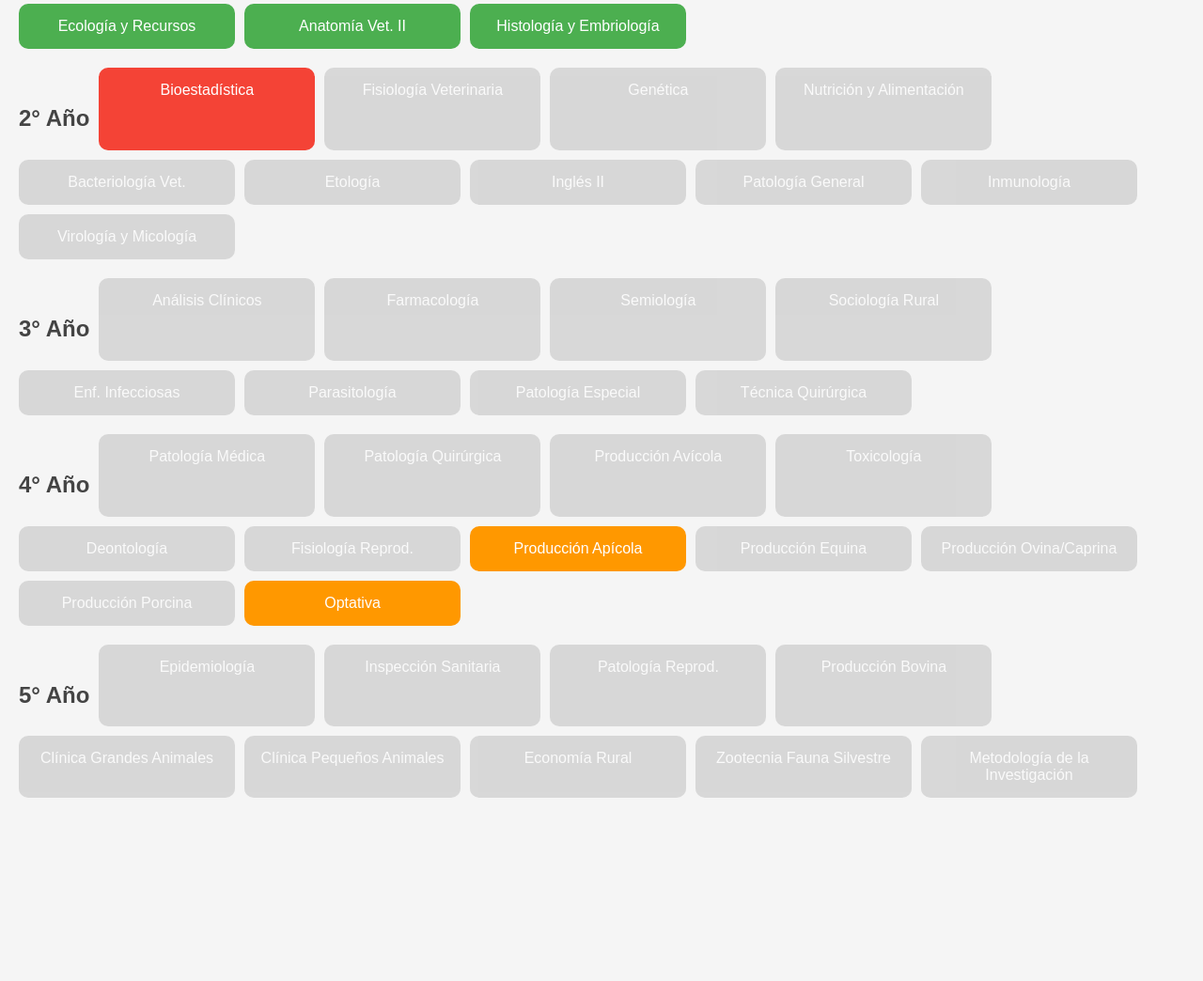
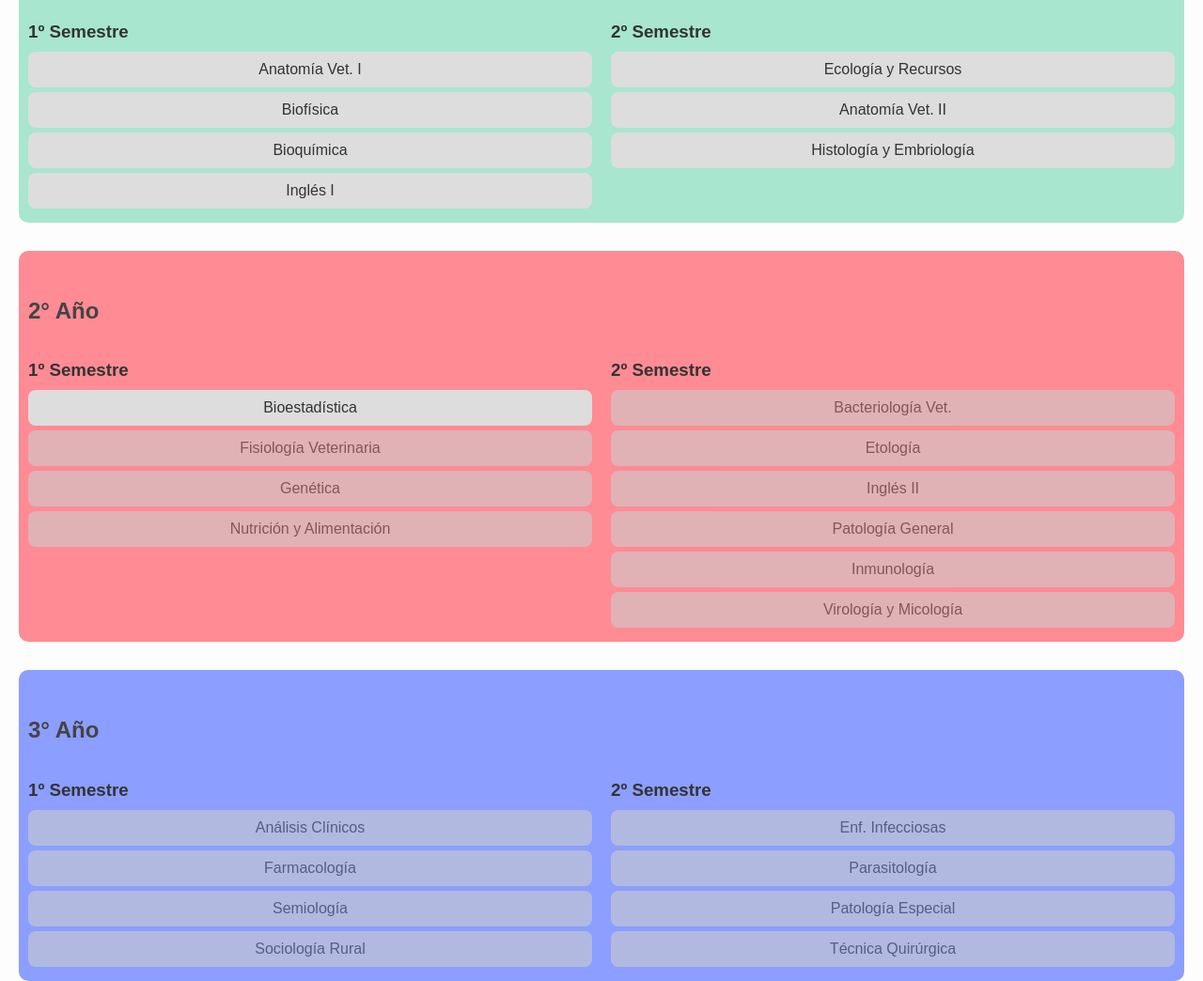
Before and after one commit to Aiko-05/malla-veterinaria, a plain HTML site: page malla.html in a window 1280 px wide. Shown: the part 174-1218 px from the top of the page at 94% size. Before the commit the page ends 1043 px from the top, so only its background shows below. Drawn offline with Linux system fonts and the light colour scheme.

Commit message:
Update malla.html

```diff
--- a/malla.html
+++ b/malla.html
@@ -5,52 +5,79 @@
   <meta name="viewport" content="width=device-width, initial-scale=1.0">
   <title>Medicina Veterinaria</title>
   <style>
-    body { font-family: Arial, sans-serif; background: #f5f5f5; margin: 20px; }
+    body { font-family: Arial, sans-serif; background: #fdfdfd; margin: 20px; }
     h1 { text-align: center; color: #333; }
     h2 { margin-top: 40px; color: #444; }
-    .year { display: flex; flex-wrap: wrap; gap: 10px; margin-bottom: 20px; }
+    h3 { margin-bottom: 10px; color: #333; }
+
+    .year { margin-bottom: 30px; padding: 10px; border-radius: 10px; }
+    .semesters { display: flex; gap: 20px; justify-content: space-between; }
+    .semester { flex: 1; }
+
     .subject {
-      padding: 15px;
-      border-radius: 10px;
-      width: 200px;
+      background: #ddd;
+      color: #333;
+      padding: 10px;
+      margin: 5px 0;
+      border-radius: 8px;
       text-align: center;
       cursor: pointer;
       transition: 0.3s;
-      position: relative;
-      color: white;
     }
-    .locked { background: #bbb !important; cursor: not-allowed; opacity: 0.5; }
-    .done { border: 2px solid #000; box-shadow: 0 0 10px #000; }
-    .year-1 .subject { background: #4caf50; }
-    .year-2 .subject { background: #f44336; }
-    .year-3 .subject { background: #2196f3; }
-    .year-4 .subject { background: #ff9800; }
-    .year-5 .subject { background: #9c27b0; }
+
+    .locked {
+      background: #ccc !important;
+      cursor: not-allowed;
+      opacity: 0.6;
+    }
+
+    .done {
+      border: 2px solid #333;
+      box-shadow: 0 0 5px #333;
+    }
+
+    .year-1 { background: #A8E6CF; }
+    .year-2 { background: #FF8B94; }
+    .year-3 { background: #8C9EFF; }
+    .year-4 { background: #FFD180; }
+    .year-5 { background: #D1C4E9; }
   </style>
 </head>
 <body>
 
 <h1>Medicina Veterinaria</h1>
 
-<!-- 1° Año -->
 <div class="year year-1">
   <h2>1° Año</h2>
+  <div class="semesters">
+    <div class="semester">
+      <h3>1º Semestre</h3>
       <div class="subject unlocked" id="Anatomía Veterinaria I">Anatomía Vet. I</div>
       <div class="subject unlocked" id="Biofísica">Biofísica</div>
       <div class="subject unlocked" id="Bioquímica">Bioquímica</div>
       <div class="subject unlocked" id="Inglés I">Inglés I</div>
+    </div>
+    <div class="semester">
+      <h3>2º Semestre</h3>
       <div class="subject unlocked" id="Ecología y Recursos Fáunicos">Ecología y Recursos</div>
       <div class="subject unlocked" id="Anatomía Veterinaria II">Anatomía Vet. II</div>
       <div class="subject unlocked" id="Histología y Embriología">Histología y Embriología</div>
     </div>
+  </div>
+</div>
 
-<!-- 2° Año -->
 <div class="year year-2">
   <h2>2° Año</h2>
+  <div class="semesters">
+    <div class="semester">
+      <h3>1º Semestre</h3>
       <div class="subject unlocked" id="Bioestadística">Bioestadística</div>
       <div class="subject locked" data-correlativas="Biofísica,Anatomía Veterinaria II,Bioquímica,Histología y Embriología" id="Fisiología Veterinaria">Fisiología Veterinaria</div>
       <div class="subject locked" data-correlativas="Bioquímica,Histología y Embriología" id="Genética">Genética</div>
       <div class="subject locked" data-correlativas="Bioquímica,Fisiología Veterinaria" id="Nutrición y Alimentación Animal">Nutrición y Alimentación</div>
+    </div>
+    <div class="semester">
+      <h3>2º Semestre</h3>
       <div class="subject locked" data-correlativas="Bioquímica,Histología y Embriología" id="Bacteriología Veterinaria">Bacteriología Vet.</div>
       <div class="subject locked" data-correlativas="Genética,Fisiología Veterinaria" id="Etología">Etología</div>
       <div class="subject locked" data-correlativas="Inglés I" id="Inglés II">Inglés II</div>
@@ -58,27 +85,41 @@
       <div class="subject locked" data-correlativas="Bioquímica,Histología y Embriología" id="Inmunología Veterinaria">Inmunología</div>
       <div class="subject locked" data-correlativas="Bioquímica,Histología y Embriología" id="Virología y Micología Veterinaria">Virología y Micología</div>
     </div>
+  </div>
+</div>
 
-<!-- 3° Año -->
 <div class="year year-3">
   <h2>3° Año</h2>
+  <div class="semesters">
+    <div class="semester">
+      <h3>1º Semestre</h3>
       <div class="subject locked" data-correlativas="Fisiología Veterinaria,Patología General,Bacteriología Veterinaria,Virología y Micología Veterinaria" id="Análisis Clínicos">Análisis Clínicos</div>
       <div class="subject locked" data-correlativas="Fisiología Veterinaria,Patología General,Bacteriología Veterinaria,Virología y Micología Veterinaria,Inmunología Veterinaria" id="Farmacología y Terapéutica">Farmacología</div>
       <div class="subject locked" data-correlativas="Fisiología Veterinaria,Patología General,Bacteriología Veterinaria,Virología y Micología Veterinaria,Anatomía Veterinaria I" id="Semiología y Propedéutica">Semiología</div>
       <div class="subject locked" data-correlativas="Ecología y Recursos Fáunicos" id="Sociología Rural y Urbana">Sociología Rural</div>
+    </div>
+    <div class="semester">
+      <h3>2º Semestre</h3>
       <div class="subject locked" data-correlativas="Farmacología y Terapéutica" id="Enfermedades Infecciosas">Enf. Infecciosas</div>
       <div class="subject locked" data-correlativas="Farmacología y Terapéutica" id="Parasitología y Enfermedades Parasitarias">Parasitología</div>
       <div class="subject locked" data-correlativas="Farmacología y Terapéutica,Semiología y Propedéutica" id="Patología Especial">Patología Especial</div>
       <div class="subject locked" data-correlativas="Farmacología y Terapéutica,Semiología y Propedéutica,Análisis Clínicos" id="Técnica Quirúrgica">Técnica Quirúrgica</div>
     </div>
+  </div>
+</div>
 
-<!-- 4° Año -->
 <div class="year year-4">
   <h2>4° Año</h2>
+  <div class="semesters">
+    <div class="semester">
+      <h3>1º Semestre</h3>
       <div class="subject locked" data-correlativas="Patología Especial,Enfermedades Infecciosas" id="Patología Médica">Patología Médica</div>
       <div class="subject locked" data-correlativas="Técnica Quirúrgica" id="Patología Quirúrgica">Patología Quirúrgica</div>
       <div class="subject locked" data-correlativas="Parasitología y Enfermedades Parasitarias,Enfermedades Infecciosas,Genética,Nutrición y Alimentación Animal" id="Producción Avícola">Producción Avícola</div>
       <div class="subject locked" data-correlativas="Farmacología y Terapéutica" id="Toxicología Veterinaria">Toxicología</div>
+    </div>
+    <div class="semester">
+      <h3>2º Semestre</h3>
       <div class="subject locked" data-correlativas="Sociología Rural y Urbana" id="Deontología y Medicina legal">Deontología</div>
       <div class="subject locked" data-correlativas="Patología Médica" id="Fisiología de la Reproducción y Biotecnologías">Fisiología Reprod.</div>
       <div class="subject unlocked" id="Producción Apícola">Producción Apícola</div>
@@ -87,19 +128,28 @@
       <div class="subject locked" data-correlativas="Parasitología y Enfermedades Parasitarias,Enfermedades Infecciosas,Genética,Nutrición y Alimentación Animal,Fisiología de la Reproducción y Biotecnologías" id="Producción Porcina">Producción Porcina</div>
       <div class="subject unlocked" id="Optativa">Optativa</div>
     </div>
+  </div>
+</div>
 
-<!-- 5° Año -->
 <div class="year year-5">
   <h2>5° Año</h2>
+  <div class="semesters">
+    <div class="semester">
+      <h3>1º Semestre</h3>
       <div class="subject locked" data-correlativas="Parasitología y Enfermedades Parasitarias,Patología Médica" id="Epidemiología y Salud Pública">Epidemiología</div>
       <div class="subject locked" data-correlativas="Parasitología y Enfermedades Parasitarias,Enfermedades Infecciosas" id="Inspección Sanitaria de los Productos Alimenticios">Inspección Sanitaria</div>
       <div class="subject locked" data-correlativas="Fisiología de la Reproducción y Biotecnologías" id="Patología de la Reproducción y Obstetricia">Patología Reprod.</div>
       <div class="subject locked" data-correlativas="Fisiología de la Reproducción y Biotecnologías,Genética,Nutrición y Alimentación Animal,Parasitología y Enfermedades Parasitarias" id="Producción Bovina">Producción Bovina</div>
+    </div>
+    <div class="semester">
+      <h3>2º Semestre</h3>
       <div class="subject locked" data-correlativas="Fisiología de la Reproducción y Biotecnologías" id="Clínica de Grandes Animales">Clínica Grandes Animales</div>
       <div class="subject locked" data-correlativas="Fisiología de la Reproducción y Biotecnologías" id="Clínica de Pequeños Animales">Clínica Pequeños Animales</div>
       <div class="subject locked" data-correlativas="Deontología y Medicina legal" id="Economía y Administración Rural">Economía Rural</div>
       <div class="subject locked" data-correlativas="Ecología y Recursos Fáunicos" id="Zootecnia de Fauna Silvestre y de Zoológicos">Zootecnia Fauna Silvestre</div>
       <div class="subject locked" data-correlativas="Bioestadística" id="Metodología de la Investigación">Metodología de la Investigación</div>
+    </div>
+  </div>
 </div>
 
 <script>
```
Lines whose indentation alone changed are shown as unchanged.
